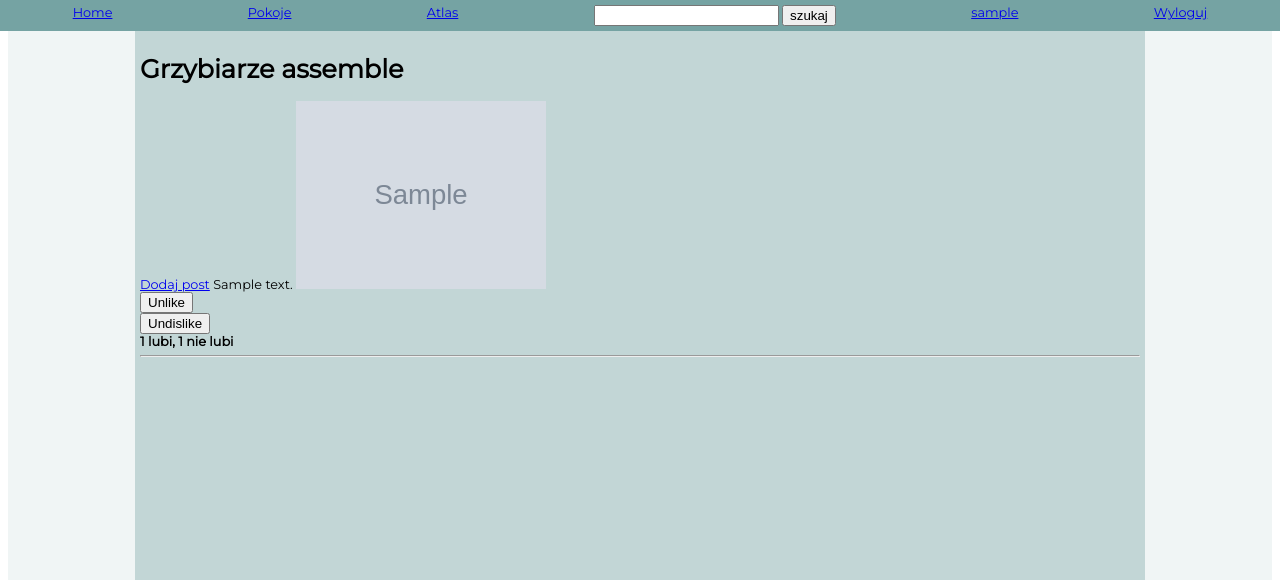
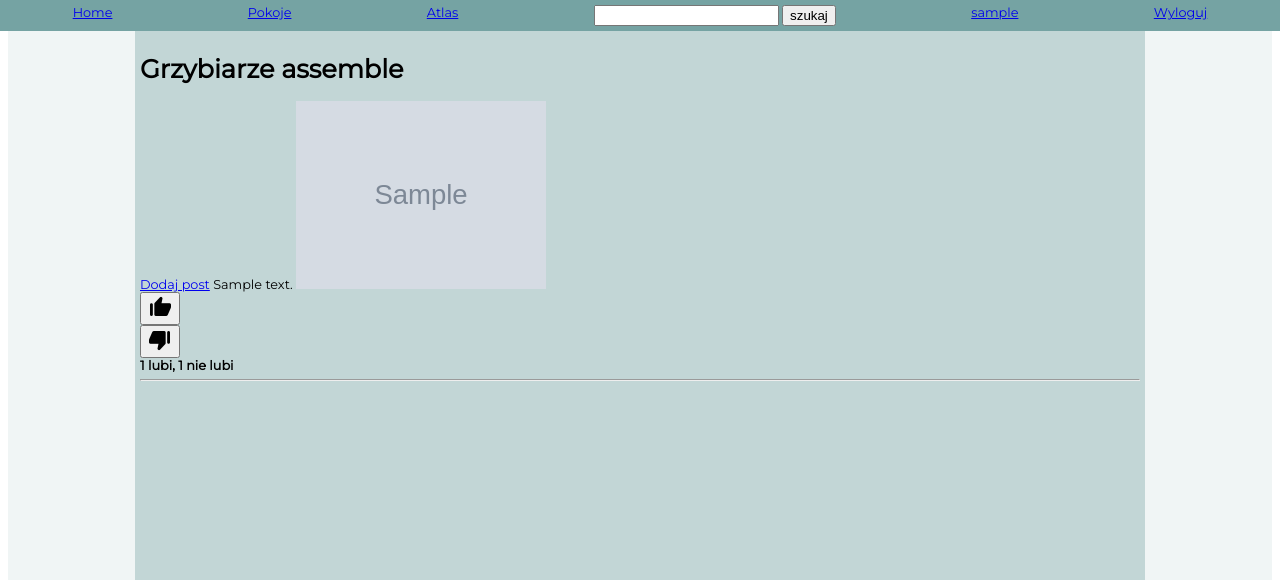
Before and after one commit to Ja-ku-ba/grzybiarze, a Django app: page / in a window 1280 px wide. Shown: the top 580 px of the page. Run offline with Django 4.2, Linux system fonts and the light colour scheme; a user stored in the database is signed in; tables that the repository leaves empty hold one stand-in row (values such as "Sample post"); grey boxes marked "Sample" are stand-in pictures.

Commit message:
googleicons thumbs

```diff
--- a/fungus/templates/fungus/home.html
+++ b/fungus/templates/fungus/home.html
@@ -11,13 +11,14 @@
     <br>
     {% if request.user.is_authenticated %}
     <div>
+
         <form method="POST" action="{% url 'like' %}">
             {% csrf_token %}
             <input type="hidden" name='post_id' value='{{post.id}}'>
             {% if request.user not in post.like_post.all %}
-                <button type="submit">Like</button>
+                <button type="submit"><i class="material-symbols-rounded thumbs" id="thumb-up-unclicked">Thumb_Up</i></button>
             {% else %}
-                <button type="submit">Unlike</button>
+                <button type="submit"><i class="material-symbols-rounded thumbs">Thumb_Up</i></button>
             {% endif %}
         </form>
     </div>
@@ -26,9 +27,9 @@
             {% csrf_token %}
             <input type="hidden" name='post_id' value='{{post.id}}'>
             {% if request.user not in post.dislike_post.all %}
-                <button type="submit">Dislike</button>
+                <button type="submit"><i class="material-symbols-rounded thumbs" id="thumb-down-unclicked">Thumb_Down</i></button>
             {% else %}
-                <button type="submit">Undislike</button>
+                <button type="submit"><i class="material-symbols-rounded thumbs">Thumb_Down</i></button>
             {% endif %}
         </form>
     </div>
--- a/static/styles/main.css
+++ b/static/styles/main.css
@@ -45,3 +45,23 @@ body {
     display: flex;
     justify-content: center;
 }
+
+.material-symbols-rounded {
+    font-variation-settings:
+        'FILL' 1,
+        'wght' 400,
+        'GRAD' 0,
+        'opsz' 48
+}
+
+#thumb-up-unclicked {
+    color: #9e9e9e;
+}
+
+#thumb-down-unclicked {
+    color: #9e9e9e;
+}
+
+.thumbs {
+    display: inline-block;
+}
--- a/templates/main.html
+++ b/templates/main.html
@@ -10,6 +10,7 @@
     <link rel="preconnect" href="https://fonts.googleapis.com">
     <link rel="preconnect" href="https://fonts.gstatic.com" crossorigin>
     <link href="https://fonts.googleapis.com/css2?family=Montserrat&display=swap" rel="stylesheet">
+    <link rel="stylesheet" href="https://fonts.googleapis.com/css2?family=Material+Symbols+Rounded:opsz,wght,FILL,GRAD@20..48,100..700,0..1,-50..200" />
     <!-- <script src='main.js'></script> -->
 </head>
 <body>
```
